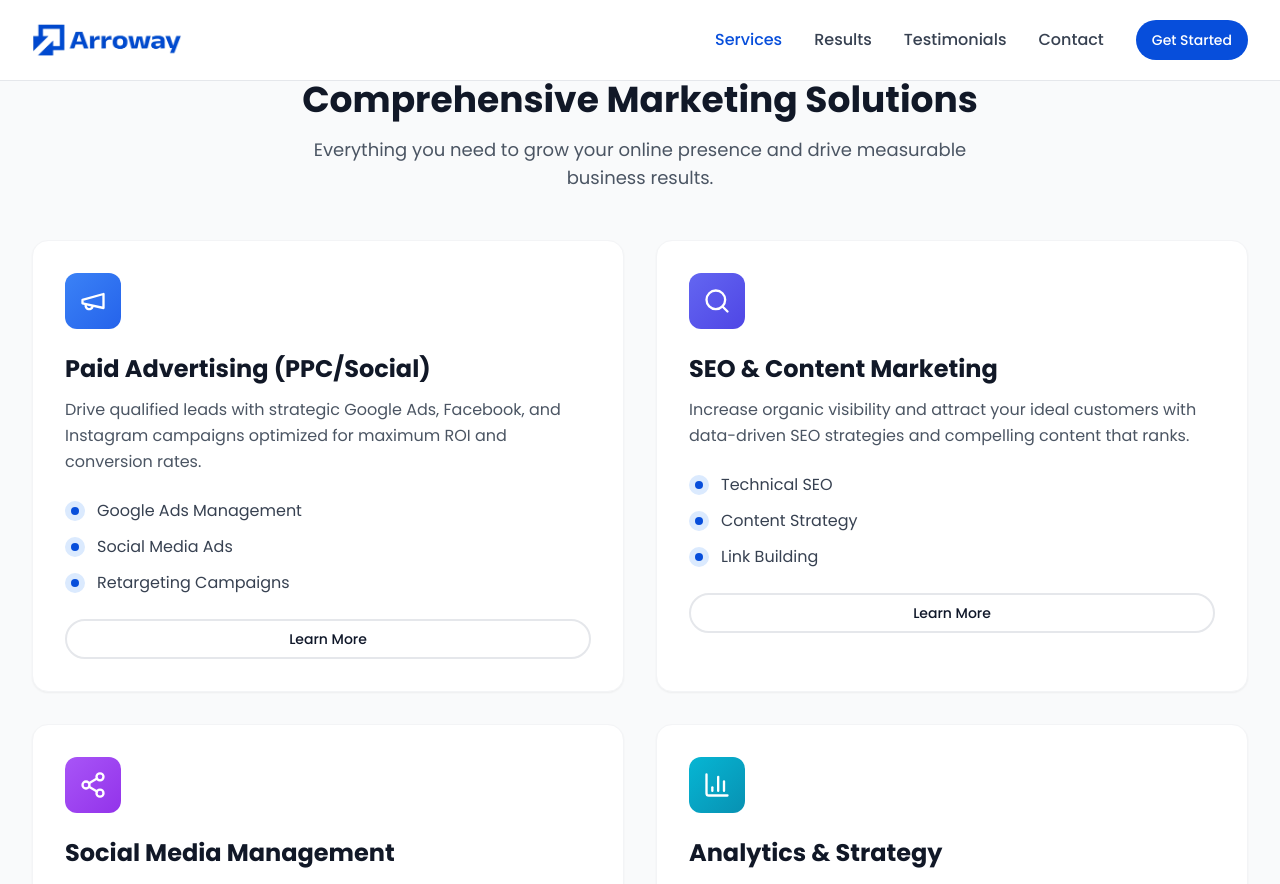
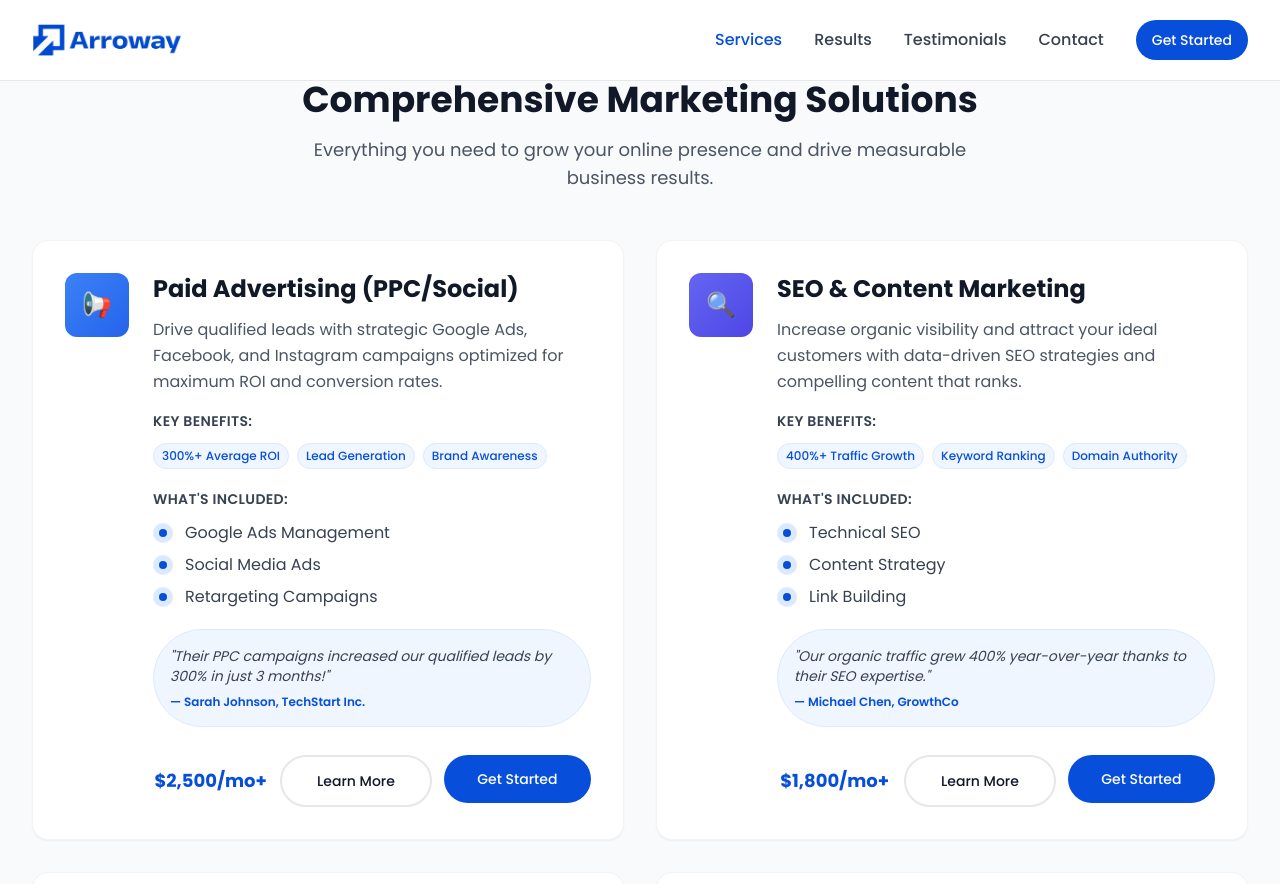
Before and after one commit to arrowaydigital/Arroway, a React (Vite) app: page /services in a window 1280 px wide. Shown: the top 884 px of the page. Built offline with nearby package versions, Linux system fonts and the light colour scheme.

Commit message:
Update ServicesSection.tsx

```diff
--- a/src/components/features/ServicesSection.tsx
+++ b/src/components/features/ServicesSection.tsx
@@ -1,39 +1,68 @@
-import { Megaphone, Search, Share2, BarChart3 } from "lucide-react";
+import React from "react";
+// Using generic div elements instead of lucide-react icons due to import issues
 import { Button } from "@/components/ui/button";
 
 export function ServicesSection() {
   const services = [
     {
-      icon: Megaphone,
+      icon: "megaphone", // Using string identifiers instead of actual icon components
       title: "Paid Advertising (PPC/Social)",
       description:
         "Drive qualified leads with strategic Google Ads, Facebook, and Instagram campaigns optimized for maximum ROI and conversion rates.",
       features: ["Google Ads Management", "Social Media Ads", "Retargeting Campaigns"],
       color: "from-blue-500 to-blue-600",
+      stats: ["300%+ Average ROI", "Lead Generation", "Brand Awareness"],
+      price: "$2,500/mo+",
+      testimonial: {
+        name: "Sarah Johnson",
+        company: "TechStart Inc.",
+        quote: "Their PPC campaigns increased our qualified leads by 300% in just 3 months!"
+      }
     },
     {
-      icon: Search,
+      icon: "search",
       title: "SEO & Content Marketing",
       description:
         "Increase organic visibility and attract your ideal customers with data-driven SEO strategies and compelling content that ranks.",
       features: ["Technical SEO", "Content Strategy", "Link Building"],
       color: "from-indigo-500 to-indigo-600",
+      stats: ["400%+ Traffic Growth", "Keyword Ranking", "Domain Authority"],
+      price: "$1,800/mo+",
+      testimonial: {
+        name: "Michael Chen",
+        company: "GrowthCo",
+        quote: "Our organic traffic grew 400% year-over-year thanks to their SEO expertise."
+      }
     },
     {
-      icon: Share2,
+      icon: "share",
       title: "Social Media Management",
       description:
         "Build engaged communities and strengthen your brand presence across all major social platforms with consistent, strategic content.",
       features: ["Content Creation", "Community Management", "Brand Strategy"],
       color: "from-purple-500 to-purple-600",
+      stats: ["250% Community Growth", "Engagement Rate", "Brand Recognition"],
+      price: "$1,500/mo+",
+      testimonial: {
+        name: "Emma Rodriguez",
+        company: "StyleHub",
+        quote: "Our community grew 250% and engagement rates doubled with their social strategy."
+      }
     },
     {
-      icon: BarChart3,
+      icon: "bar-chart",
       title: "Analytics & Strategy",
       description:
         "Make informed decisions with comprehensive analytics, performance tracking, and strategic planning tailored to your business goals.",
       features: ["Performance Tracking", "Custom Reporting", "Strategic Planning"],
       color: "from-cyan-500 to-cyan-600",
+      stats: ["Data-Driven Insights", "Growth Strategy", "Performance Optimization"],
+      price: "$1,200/mo+",
+      testimonial: {
+        name: "David Park",
+        company: "FinTech Solutions",
+        quote: "Their analytics helped us identify growth opportunities we were missing for years."
+      }
     },
   ];
 
@@ -49,38 +78,90 @@ export function ServicesSection() {
           </p>
         </div>
 
-        <div className="grid grid-cols-1 lg:grid-cols-2 gap-6 sm:gap-8">
-          {services.map((service) => (
+        <div className="grid grid-cols-1 lg:grid-cols-2 gap-8">
+          {services.map((service, index) => (
             <div
               key={service.title}
-              className="bg-white rounded-2xl p-8 shadow-sm hover:shadow-xl transition-shadow border border-gray-100"
+              className="bg-white rounded-2xl p-8 shadow-sm hover:shadow-xl transition-all duration-300 border border-gray-100 group"
             >
-              <div className={`w-14 h-14 bg-gradient-to-br ${service.color} rounded-xl flex items-center justify-center mb-6`}>
-                <service.icon className="h-7 w-7 text-white" />
+              <div className="flex flex-col sm:flex-row gap-6">
+                <div className={`flex-shrink-0 w-16 h-16 bg-gradient-to-br ${service.color} rounded-xl flex items-center justify-center`}>
+                  {/* Simple div with emoji or text instead of icon component */}
+                  <div className="text-white text-2xl font-bold">
+                    {service.icon === "megaphone" && "📢"}
+                    {service.icon === "search" && "🔍"}
+                    {service.icon === "share" && "↗️"}
+                    {service.icon === "bar-chart" && "📊"}
+                  </div>
                 </div>
 
-              <h3 className="text-2xl font-bold text-gray-900 mb-3">
+                <div className="flex-1 mt-4 sm:mt-0">
+                  <h3 className="text-2xl font-bold text-gray-900 mb-3 group-hover:text-[#074edb] transition-colors">
                     {service.title}
                   </h3>
 
-              <p className="text-gray-600 mb-6 leading-relaxed">
+                  <p className="text-gray-600 mb-4 leading-relaxed">
                     {service.description}
                   </p>
 
-              <ul className="space-y-3 mb-6">
-                {service.features.map((feature) => (
-                  <li key={feature} className="flex items-center text-gray-700">
-                    <div className="w-5 h-5 rounded-full bg-blue-100 flex items-center justify-center mr-3">
+                  <div className="mb-5">
+                    <h4 className="text-sm font-semibold text-gray-700 uppercase tracking-wide mb-3">Key Benefits:</h4>
+                    <div className="flex flex-wrap gap-2">
+                      {service.stats.map((stat, idx) => (
+                        <span
+                          key={idx}
+                          className="inline-flex items-center px-2 py-1 rounded-full text-xs font-medium bg-blue-50 text-[#074edb] border border-blue-100 whitespace-nowrap"
+                        >
+                          {stat}
+                        </span>
+                      ))}
+                    </div>
+                  </div>
+
+                  <div className="mb-5">
+                    <h4 className="text-sm font-semibold text-gray-700 uppercase tracking-wide mb-3">What's Included:</h4>
+                    <ul className="space-y-2">
+                      {service.features.map((feature, idx) => (
+                        <li key={idx} className="flex items-start text-gray-700">
+                          <div className="w-5 h-5 rounded-full bg-blue-100 flex items-center justify-center mr-3 mt-0.5 flex-shrink-0">
                             <div className="w-2 h-2 rounded-full bg-[#074edb]" />
                           </div>
-                    {feature}
+                          <span>{feature}</span>
                         </li>
                       ))}
                     </ul>
+                  </div>
 
-              <Button variant="outline" className="w-full border-2 border-gray-200 hover:border-[#074edb] hover:text-[#074edb]">
+                  <div className="mb-5">
+                    <div className="bg-blue-50 rounded-lg p-4 border border-blue-100">
+                      <p className="text-sm italic text-gray-700 mb-2">"{service.testimonial.quote}"</p>
+                      <p className="text-xs font-semibold text-[#074edb]">— {service.testimonial.name}, {service.testimonial.company}</p>
+                    </div>
+                  </div>
+
+                  <div className="flex flex-col sm:flex-row gap-3 pt-2">
+                    <div className="flex-1">
+                      <div className="text-center py-3 text-lg font-bold text-[#074edb]">
+                        {service.price}
+                      </div>
+                    </div>
+                    {/* @ts-ignore */}
+                    <Button
+                      variant="outline"
+                      className="flex-1 border-2 border-gray-200 hover:border-[#074edb] hover:text-[#074edb] transition-colors py-5 sm:py-6"
+                    >
                       Learn More
                     </Button>
+                    {/* @ts-ignore */}
+                    <Button
+                      className="flex-1 bg-[#074edb] hover:bg-[#063db3] text-white py-5 sm:py-6"
+                      onClick={() => window.location.href = '/contact'}
+                    >
+                      Get Started
+                    </Button>
+                  </div>
+                </div>
+              </div>
             </div>
           ))}
         </div>
```
Lines whose indentation alone changed are shown as unchanged.
